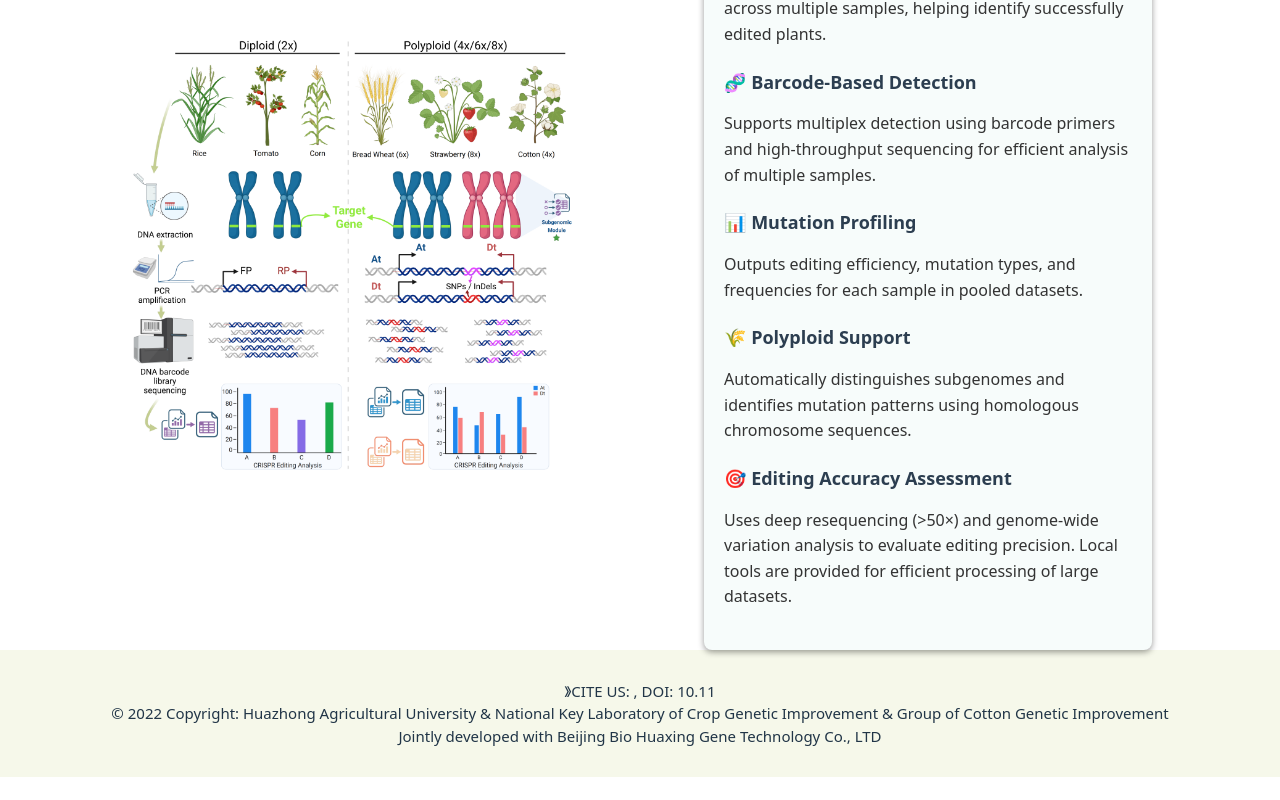
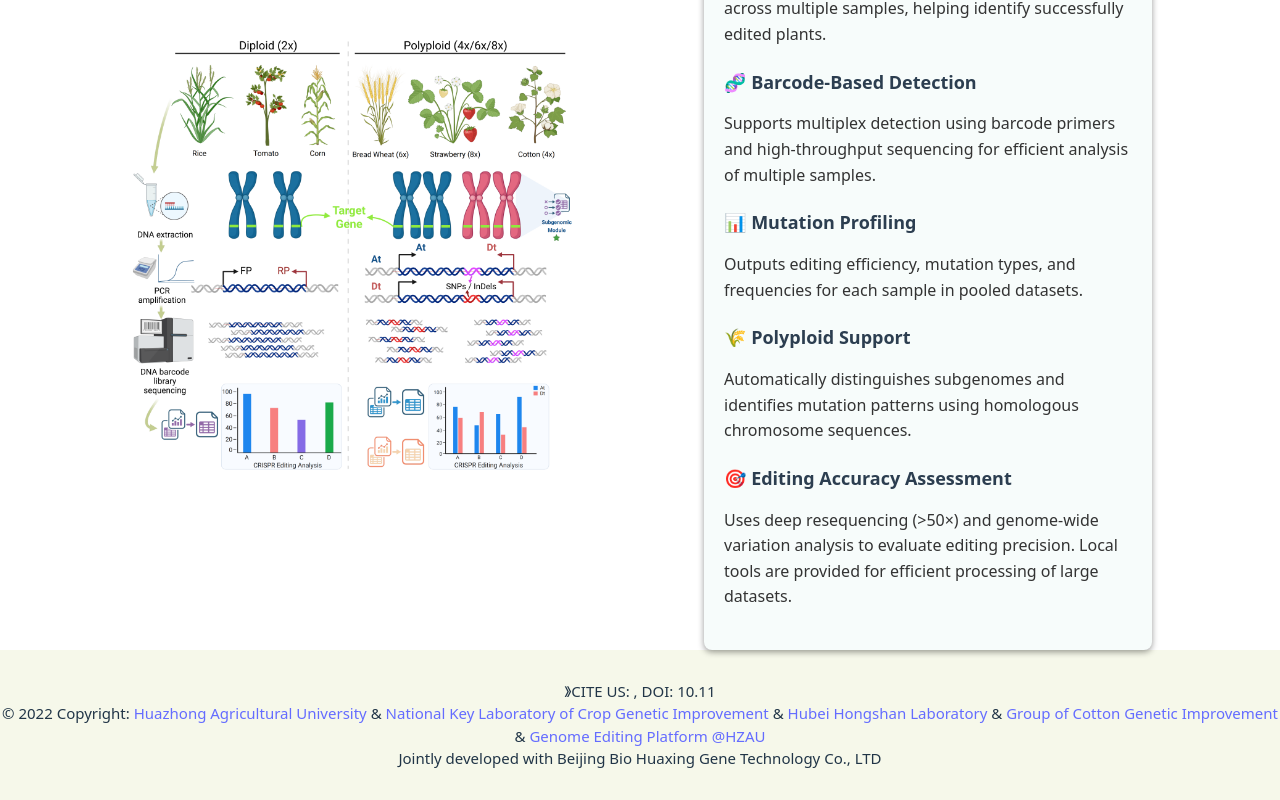
Before and after one commit to tiramisutes/CRISPROne, a React (Vite) app: page / in a window 1280 px wide. Shown: the part 2456-3256 px from the top of the page. Before the commit the page ends 3233 px from the top, so only its background shows below. Built offline with nearby package versions, Linux system fonts and the light colour scheme; no server answers.

Commit message:
modified

```diff
--- a/src/components/Foot/index.jsx
+++ b/src/components/Foot/index.jsx
@@ -10,9 +10,11 @@ function Foot() {
     <div style={footStyle}>
       <p>》CITE US: , DOI: 10.11</p>
       <p>
-        © 2022 Copyright: Huazhong Agricultural University & National Key
-        Laboratory of Crop Genetic Improvement & Group of Cotton Genetic
-        Improvement
+        © 2022 Copyright: <a href="https://www.hzau.edu.cn/" target="_blank">Huazhong Agricultural University </a>
+        & <a href="https://croplab.hzau.edu.cn/" target="_blank">National Key Laboratory of Crop Genetic Improvement </a>
+        & <a href="https://hbhs.hzau.edu.cn/index.htm" target="_blank">Hubei Hongshan Laboratory </a>
+        & <a href="https://cotton.hzau.edu.cn/" target="_blank">Group of Cotton Genetic Improvement </a>
+        & <a href="http://jinlab.hzau.edu.cn/GenomeEditingPlatform/" target="_blank">Genome Editing Platform @HZAU</a>
       </p>
       <p>Jointly developed with Beijing Bio Huaxing Gene Technology Co., LTD</p>
     </div>
--- a/src/components/Head/index.jsx
+++ b/src/components/Head/index.jsx
@@ -155,7 +155,7 @@ const Navigation = () => {
           </div>
           <ul className="head-social-media-list">
             <li>
-              <a href="#" target="_blank" rel="noopener noreferrer">
+              <a href="http://jinlab.hzau.edu.cn/static/T2TCottonHub/images/PBJ.jpg" target="_blank">
                 <WechatOutlined />
               </a>
             </li>
--- a/src/pages/Home/Home.jsx
+++ b/src/pages/Home/Home.jsx
@@ -35,7 +35,7 @@ const Home = () => {
       id: "7",
       left: "10%",
       top: "60%",
-      href: "/edited-analysis",
+      href: "http://122.205.95.222:8001/crispr_analysis_submit/",
       title: "Edited Analysis",
     },
     {
@@ -84,7 +84,7 @@ const Home = () => {
       id: "14",
       left: "82%",
       top: "88%",
-      href: "/off-target",
+      href: "/edited-analysis/off-target",
       title: "Off-target Analysis",
     },
   ];
@@ -193,8 +193,14 @@ const Home = () => {
             transform: "translate(-50%, -50%)",
             cursor: "pointer",
           }}
-            onClick={() => navigate(point.href)}
-            title={point.title} // 添加悬停提示
+          onClick={() => {
+            if (point.href.startsWith("http")) {
+              window.open(point.href, "_blank");
+            } else {
+              navigate(point.href);
+            }
+          }}
+          title={point.title}
         >
             {/* 脉冲圆点 */}
             <div className="pulse-wrapper">
```
Lines whose indentation alone changed are shown as unchanged.
